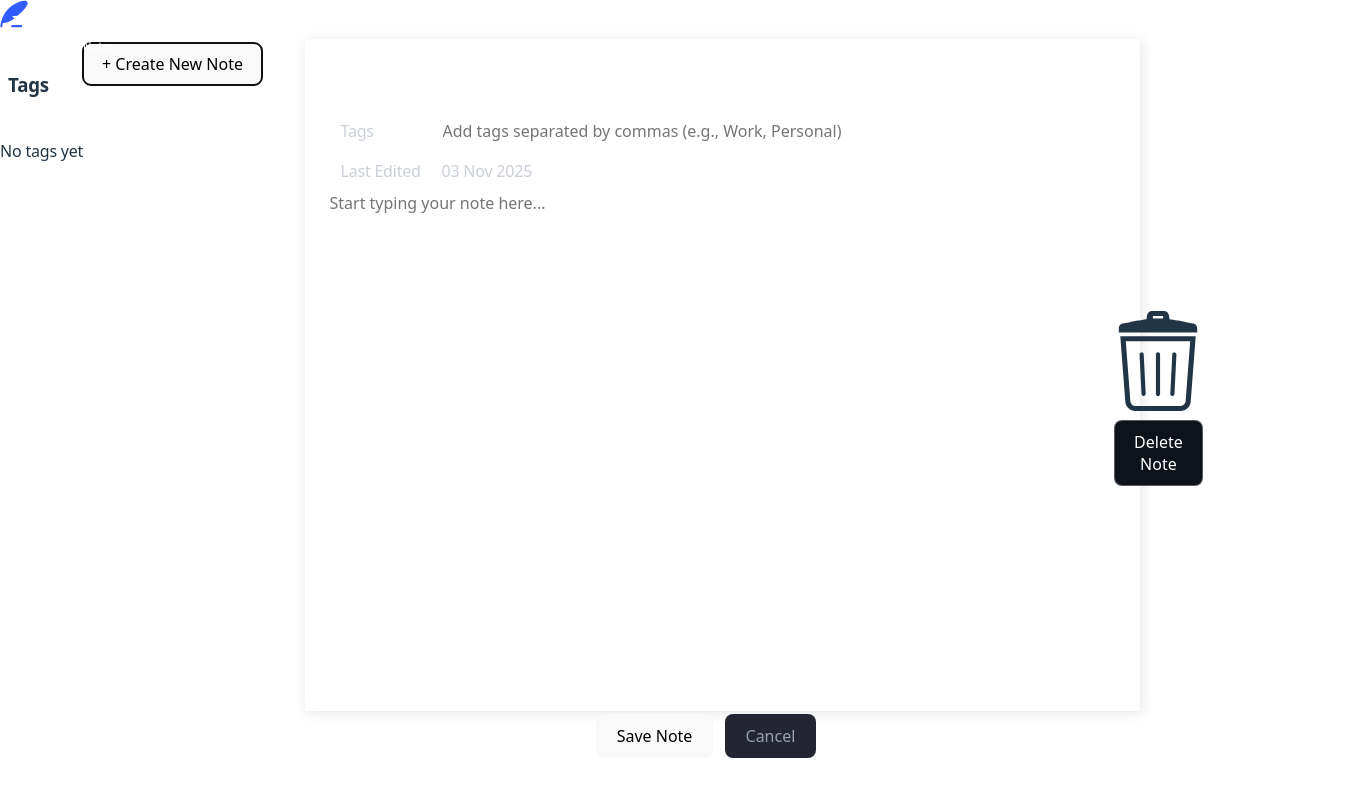
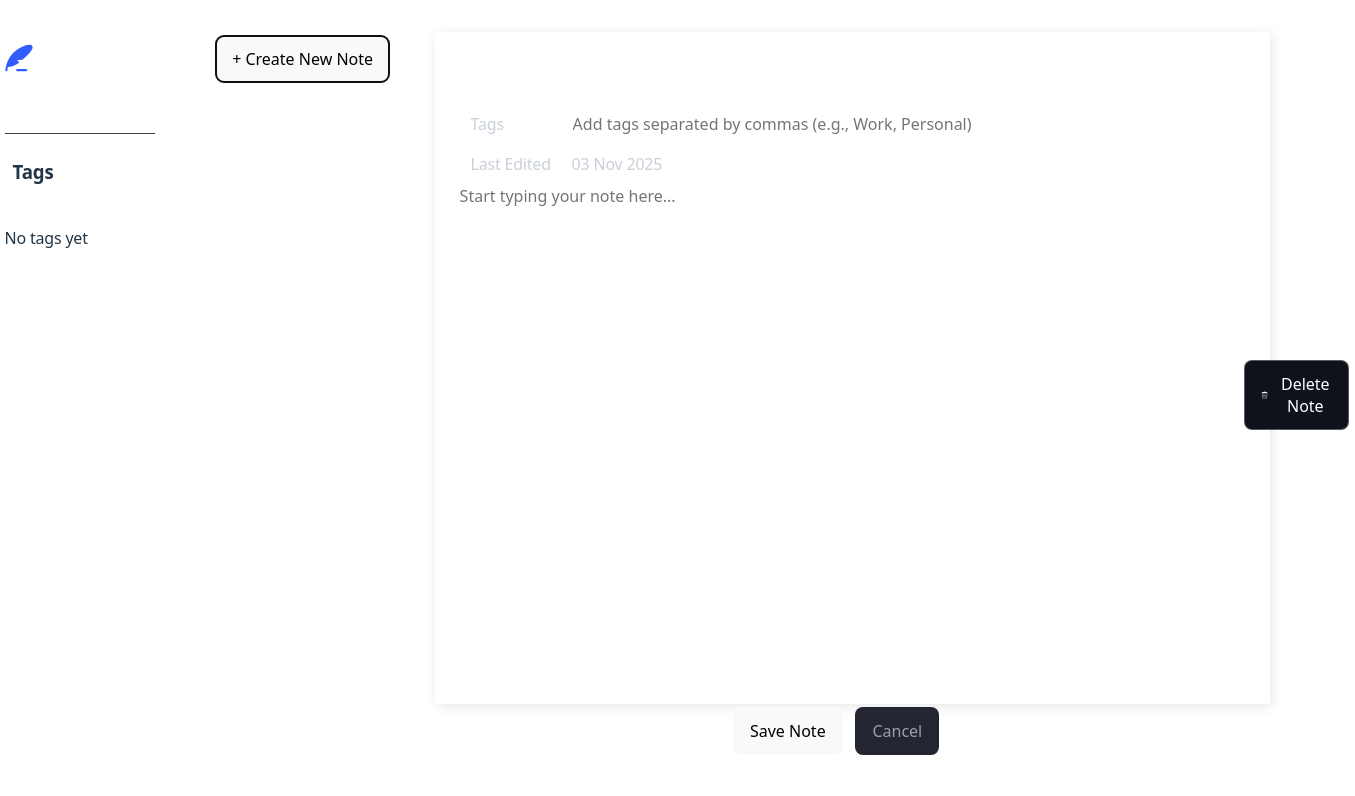
Before and after one commit to alifbink-ualberta/notetakingapp, a React (Vite) app: page / in a window 1280 px wide. Both pictures are taken after a click on the button "+ Create New Note". Shown: the top 796 px of the page, 1355 px wide, since content can reach past the window. Built offline with nearby package versions, Linux system fonts and the light colour scheme.

Commit message:
Pre-grid layout changes.

```diff
--- a/src/App.css
+++ b/src/App.css
@@ -21,6 +21,7 @@
   flex-wrap: nowrap;
 }
 
+
 /* Sidebar styles */
 
 .sidebar {
@@ -30,7 +31,7 @@
   width: 200px;
   min-width: 150px;
   height: 100vh;
-  position: fixed;
+  padding: 12px 16px;
   left: 0;
   top: 0;
   bottom: 0;
@@ -73,7 +74,8 @@
 }
 
 .tag-btn:hover .tag-icon,
-.clear-filter:hover .tag-icon {
+.clear-filter:hover .tag-icon,
+#delete-note-btn:hover .tag-icon {
   fill: var(--btn-color);
 }
 
@@ -93,6 +95,14 @@
 
 .active-tag {
   background-color: var(--selected-tag);
+}
+
+.break-bar {
+  width: 100%;
+  border: 0;
+  height: 1px;
+  background-color: #424242;
+  margin: 1rem 0;
 }
 
 /* Note list styles */
@@ -236,9 +246,13 @@
   background-color: #0E121B;
 }
 
-#delete-note-btn {
-  width: 100px;
+#dlt-id-test {
+  width: 100%;
+  display: flex;
+  align-items: center;
+  gap: 0.4em;
 }
+
 
 .cancel{
   background-color: #232530;
--- a/src/components/Button.tsx
+++ b/src/components/Button.tsx
@@ -1,5 +1,5 @@
 type ButtonProps = {
-  label?: string; // optional if you want icon-only buttons too
+  label?: string; // optional in case of icon-only buttons
   variant?: "default" | "cancel" | "special";
   handleClick: () => void;
   children?: React.ReactNode; // this enables <Button>...</Button>
--- a/src/components/MainNotes.tsx
+++ b/src/components/MainNotes.tsx
@@ -129,12 +129,13 @@ function MainNotes() {
             </section>
             <section className="dlt-archive-btns">
               <div id="delete-note-btn">
-                <TrashIcon/>
                 <Button
-                  label="Delete Note"
                   variant="special"
                   handleClick={handleDeleteNote}
-                />
+                > <span id="dlt-id-test">
+                  <TrashIcon className="tag-icon" />
+                  Delete Note</span>
+                </Button>
               </div>
             </section>
           </>
--- a/src/components/Sidebar.tsx
+++ b/src/components/Sidebar.tsx
@@ -15,11 +15,13 @@ function Sidebar({ notes, activeTag, onTagSelect, onClearFilter }: SidebarProps)
   const uniqueTags = Array.from(new Set(notes.flatMap((note) => note.tags))); // flatMap to get all tags from notes, then Set to get unique tags
 
   return (
-    <aside className="sidebar">
+    <nav className="sidebar">
       <LogoIcon/>
       <div className="show-all-tags">
         <button className="clear-filter" onClick={onClearFilter}><HomeIcon size={16} color="white" className="tag-icon"/>Show All Notes</button>
       </div>
+
+      <hr className="break-bar"></hr>
 
       <h3 id="tags-title">Tags</h3>
 
@@ -39,7 +41,7 @@ function Sidebar({ notes, activeTag, onTagSelect, onClearFilter }: SidebarProps)
           ))
         )}
       </div>
-    </aside>
+    </nav>
   );
 }
 
--- a/src/index.css
+++ b/src/index.css
@@ -39,7 +39,7 @@ h1 {
 button {
   border-radius: 8px;
   border: 1px solid transparent;
-  padding: 0.6em 1.2em;
+  padding: 12px 16px;
   font-size: 1em;
   font-weight: 500;
   font-family: inherit;
@@ -93,7 +93,7 @@ textarea {
 textarea {
   min-height: 120px;
   min-width: 250px;
-  height: 60vh;
+  height: 567px;
   width: 100%;
   resize: none;
 }
```
